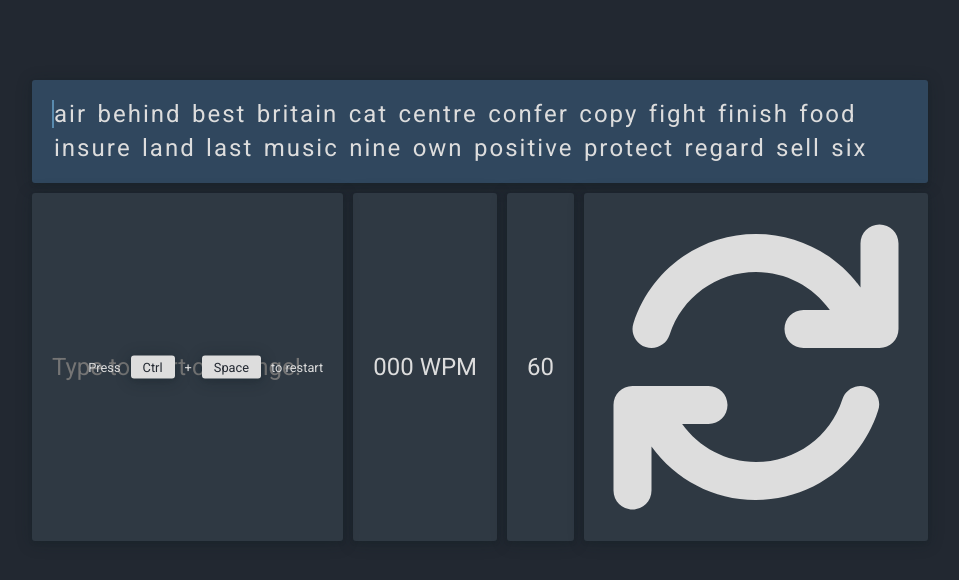
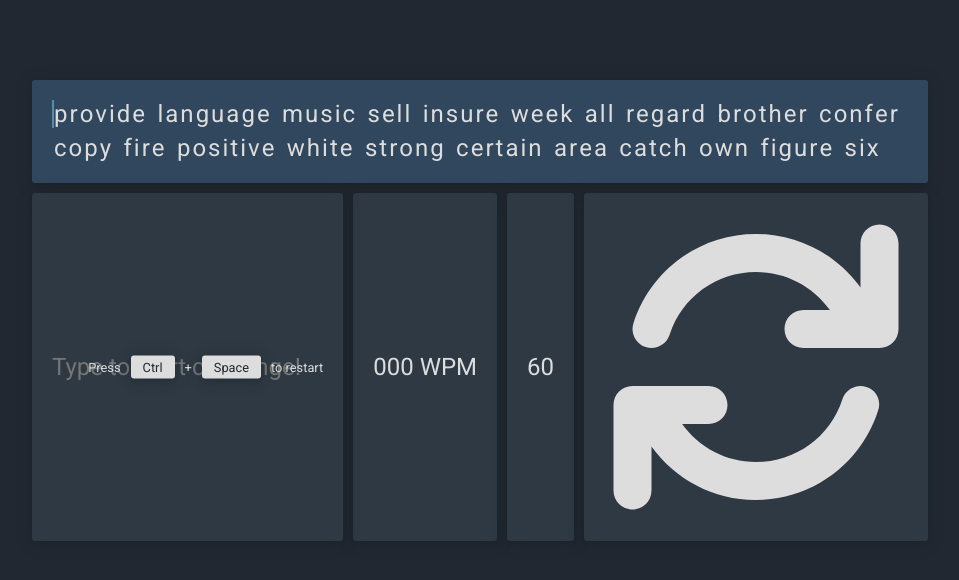
Before and after one commit to htransteven/keycrusher, a Next.js app: page / in a window 1280 px wide. Shown: the top 580 px of the page, without its empty margins (160-1119 px from the left). Built offline with nearby package versions, Linux system fonts and the light colour scheme.

Commit message:
fix lazy loading words

```diff
--- a/components/TextPrompt.tsx
+++ b/components/TextPrompt.tsx
@@ -1,10 +1,10 @@
-import { stat } from "fs";
 import React, {
   ChangeEventHandler,
   KeyboardEventHandler,
   useCallback,
   useEffect,
   useReducer,
+  useRef,
   useState,
 } from "react";
 import styled, { useTheme } from "styled-components";
@@ -34,8 +34,7 @@ const TemplateBoxWrapper = styled.div`
 `;
 
 const TemplateBox = styled.div`
-  max-height: calc((2 * ${FONT_SIZE}) + 15px);
-  height: 100%;
+  height: calc((2 * ${FONT_SIZE}) + 15px);
   overflow: hidden;
   position: relative;
   display: flex;
@@ -161,11 +160,12 @@ interface TextPromptState {
   active: boolean;
   wpm: number;
   timer: number;
-  words: string[];
   teleprompt: {
     elem: HTMLDivElement | null;
     scrollOffsetY: number;
-    needsMoreWords: boolean;
+    fetchWords: number;
+    lineStartWordIndex: number;
+    totalWords: number;
   };
   telemetry: {
     numCorrect: number;
@@ -182,15 +182,16 @@ interface TextPromptState {
   cursor: CursorPosition;
 }
 
-const initialState: TextPromptState = {
+const INITIAL_STATE: TextPromptState = {
   active: false,
   wpm: 0,
   timer: 60,
-  words: [],
   teleprompt: {
     elem: null,
     scrollOffsetY: 0,
-    needsMoreWords: true,
+    fetchWords: 50,
+    lineStartWordIndex: 0,
+    totalWords: 0,
   },
   telemetry: {
     numCorrect: 0,
@@ -290,7 +291,7 @@ const reducer = (
         active: true,
       };
     case TEXT_PROMPT_ACTIONS.RESET:
-      return { ...initialState };
+      return { ...INITIAL_STATE };
     case TEXT_PROMPT_ACTIONS.TIMER_TICK: {
       if (state.timer <= 0) {
         return {
@@ -305,7 +306,7 @@ const reducer = (
         wpm: Math.round(
           state.telemetry.numCorrect /
             5 /
-            ((initialState.timer - state.timer) / 60)
+            ((INITIAL_STATE.timer - state.timer) / 60)
         ),
         timer: state.timer - 1,
       };
@@ -318,9 +319,9 @@ const reducer = (
         ...state,
         teleprompt: {
           ...state.teleprompt,
-          needsMoreWords: false,
+          totalWords: state.teleprompt.totalWords + action.payload.words.length,
+          fetchWords: 0,
         },
-        words: [...state.words, ...action.payload.words],
         telemetry: {
           ...state.telemetry,
           history: {
@@ -331,7 +332,7 @@ const reducer = (
                 [baseWordIndex + wordIndex]: word.split("").reduce(
                   (charAcc, char, charIndex) => ({
                     ...charAcc,
-                    [charIndex]: char,
+                    [charIndex]: { char },
                   }),
                   {}
                 ),
@@ -354,7 +355,11 @@ const reducer = (
           teleprompt: {
             ...state.teleprompt,
             scrollOffsetY: action.payload.nextWordElem?.offsetTop,
-            needsMoreWords: true,
+            fetchWords: Math.floor(
+              (state.currentWordIndex - state.teleprompt.lineStartWordIndex) *
+                1.5
+            ),
+            lineStartWordIndex: state.currentWordIndex + 1,
           },
           userInput: "",
           currentWordIndex: state.currentWordIndex + 1,
@@ -404,9 +409,10 @@ const reducer = (
           };
         }
       }
-      const correctChar = state.words[state.currentWordIndex].charAt(
-        state.currentCharIndex
-      );
+
+      const correctChar =
+        state.telemetry.history[state.currentWordIndex][state.currentCharIndex]
+          .char;
       const history = { ...state.telemetry.history };
       history[state.currentWordIndex][state.currentCharIndex] = {
         ...history[state.currentWordIndex][state.currentCharIndex],
@@ -441,10 +447,11 @@ const reducer = (
 
 export const TextPrompt: React.FC<TextPrompt> = () => {
   const theme = useTheme();
-  const [state, dispatch] = useReducer(reducer, initialState);
+  const [state, dispatch] = useReducer(reducer, INITIAL_STATE);
   const [telepromptRef, setTelepromptRef] = useState<HTMLDivElement | null>(
     null
   );
+  const inputRef = useRef<HTMLInputElement | null>(null);
   const [wordRef, setWordRef] = useState<HTMLSpanElement | null>(null);
   const [charRef, setCharRef] = useState<HTMLSpanElement | null>(null);
   const [nextWordRef, setNextWordRef] = useState<HTMLSpanElement | null>(null);
@@ -458,6 +465,7 @@ export const TextPrompt: React.FC<TextPrompt> = () => {
       switch (e.key) {
         case " ": {
           dispatch({ type: TEXT_PROMPT_ACTIONS.RESET });
+          setTimeout(() => inputRef?.current?.focus(), 100);
           setResetSpinCounter((prev) => prev + 1);
         }
         default: {
@@ -471,7 +479,7 @@ export const TextPrompt: React.FC<TextPrompt> = () => {
     return () => {
       window.removeEventListener("keydown", handleGlobalReset);
     };
-  }, []);
+  }, [inputRef.current]);
 
   useEffect(() => {
     if (state.active) {
@@ -487,9 +495,12 @@ export const TextPrompt: React.FC<TextPrompt> = () => {
   }, [state.active]);
 
   useEffect(() => {
-    if (!state.teleprompt.needsMoreWords) return;
+    if (state.teleprompt.fetchWords === 0) return;
+
     const getMoreWords = async () => {
-      const res = await fetch("/api/words");
+      const res = await fetch(
+        `/api/words?count=${state.teleprompt.fetchWords}`
+      );
 
       if (!res.ok) {
         console.log("failed to get more words");
@@ -505,7 +516,7 @@ export const TextPrompt: React.FC<TextPrompt> = () => {
     };
 
     getMoreWords();
-  }, [state.teleprompt.needsMoreWords]);
+  }, [state.teleprompt.fetchWords]);
 
   const extractCursorRefPosition = useCallback(
     (
@@ -549,7 +560,6 @@ export const TextPrompt: React.FC<TextPrompt> = () => {
   const handleChange: ChangeEventHandler<HTMLInputElement> = useCallback(
     (e) => {
       const key = (e.nativeEvent as InputEvent).data;
-
       if (!state.active) {
         if (!telepromptRef) return;
         dispatch({
@@ -562,6 +572,7 @@ export const TextPrompt: React.FC<TextPrompt> = () => {
       const selectionStart = target.selectionStart || 0;
 
       if (target.value.charAt(target.value.length - 1) === " ") {
+        if (target.value === " ") return;
         dispatch({
           type: TEXT_PROMPT_ACTIONS.NEXT_WORD,
           payload: {
@@ -569,6 +580,11 @@ export const TextPrompt: React.FC<TextPrompt> = () => {
             nextWordElem: nextWordRef,
           },
         });
+      } else if (
+        target.value.length >
+        Object.keys(state.telemetry.history[state.currentWordIndex]).length
+      ) {
+        return;
       } else {
         dispatch({
           type: TEXT_PROMPT_ACTIONS.INPUT_CHANGE,
@@ -644,40 +660,37 @@ export const TextPrompt: React.FC<TextPrompt> = () => {
     [state.telemetry.history, state.currentWordIndex, state.currentCharIndex]
   );
 
-  if (telepromptRef) {
-    telepromptRef.scrollTop = state.teleprompt.scrollOffsetY;
-  }
-
   return (
     <Container>
       <TemplateBoxWrapper>
         <TemplateBox ref={(node) => setTelepromptRef(node)}>
-          {cursorPosition &&
-            state.currentCharIndex <=
-              state.words[state.currentWordIndex].length && (
-              <Cursor style={cursorPosition} />
-            )}
-          {state.words.map((word, wIndex) => (
+          {cursorPosition && <Cursor style={cursorPosition} />}
+          {Object.keys(state.telemetry.history).map((wKey, wIndex) =>
+            wIndex >= state.teleprompt.lineStartWordIndex ? (
               <TemplateWord
                 key={`template-${wIndex}`}
                 ref={(elem) => onWordRefChange(elem, wIndex)}
               >
-              {word.split("").map((character, cIndex) => (
+                {Object.keys(state.telemetry.history[wKey]).map(
+                  (cKey, cIndex) => (
                     <TemplateCharacter
                       key={`template-${wIndex}-${cIndex}`}
                       ref={(elem) => onCharRefChange(elem, wIndex, cIndex)}
                       color={getCharacterCorrectness(wIndex, cIndex)}
                     >
-                  {character}
+                      {state.telemetry.history[wKey][cKey].char}
                     </TemplateCharacter>
-              ))}
+                  )
+                )}
               </TemplateWord>
-          ))}
+            ) : null
+          )}
         </TemplateBox>
       </TemplateBoxWrapper>
       <ControlBox>
         <InputWrapper>
           <StyledInput
+            ref={inputRef}
             onKeyUp={handleKeyUp}
             onChange={handleChange}
             value={state.userInput}
--- a/pages/api/words.ts
+++ b/pages/api/words.ts
@@ -11,22 +11,24 @@ export default function handler(
 ) {
   switch (req.method) {
     case "GET": {
-      const { count = 25, maxWordLength = 8 } = req.query;
+      const { count = 30, maxWordLength = 8 } = req.query;
       try {
         const wordCount = parseInt(count as string, 10);
         const wordMap: { [wordIndex: string | number]: string } = {};
+        const result = [];
         for (let i = 0; i < wordCount; i++) {
-          let wordIndex = Math.floor(Math.random() * words.length - 1);
+          let wordIndex = Math.floor(Math.random() * (words.length - 1));
           while (
             wordMap[wordIndex] !== undefined ||
-            words[wordIndex].length > maxWordLength
+            wordMap[wordIndex]?.length > maxWordLength
           ) {
-            wordIndex = Math.floor(Math.random() * words.length - 1);
+            wordIndex = Math.floor(Math.random() * (words.length - 1));
           }
+
+          result.push(words[wordIndex]);
           wordMap[wordIndex] = words[wordIndex];
         }
-        console.log(Object.keys(wordMap).map((key) => wordMap[key]));
-        res.status(200).json(Object.keys(wordMap).map((key) => wordMap[key]));
+        res.status(200).json(result);
       } catch (e) {
         console.log(e);
         res.status(400);
```
Lines whose indentation alone changed are shown as unchanged.
